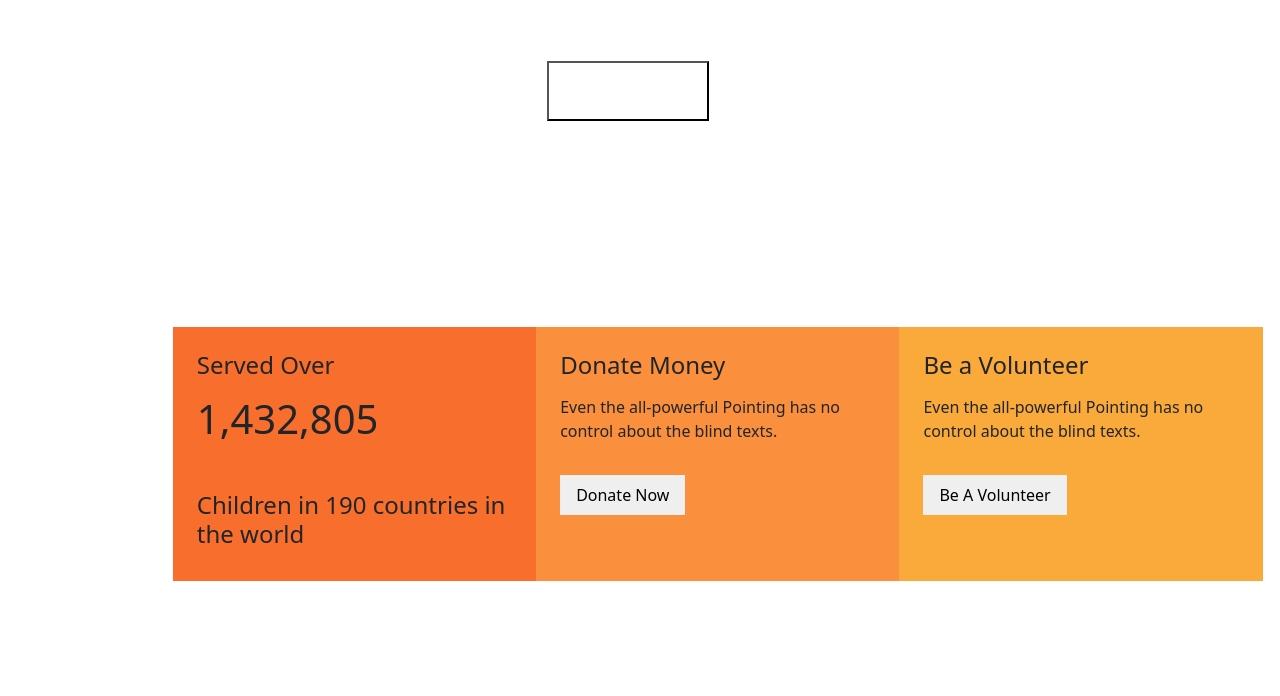
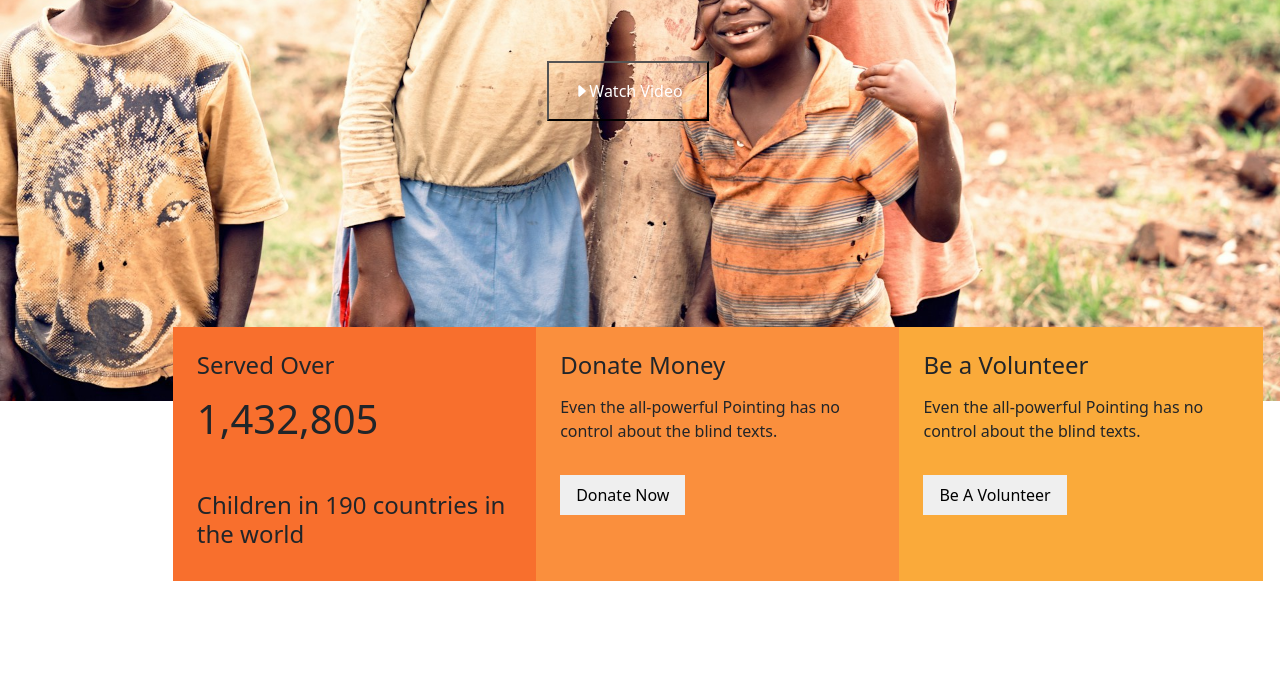
Before and after one commit to SatyaAnusha111/Welfare, a plain HTML site: page index.html in a window 1280 px wide. Shown: the part 399-1095 px from the top of the page. Drawn offline with nearby package versions, Linux system fonts and the light colour scheme; a web font is replaced by a local one.

Commit message:
Updated Welfare.css

```diff
--- a/Welfare.css
+++ b/Welfare.css
@@ -4,7 +4,7 @@
 	margin: 0;
 }
 .bg{
-	background-image: url('img/welfarew.jpg');
+	background-image: url('img/welfare.jpg');
 	background-position: center;
 	background-size: cover;
 	height: 100vh;
```
